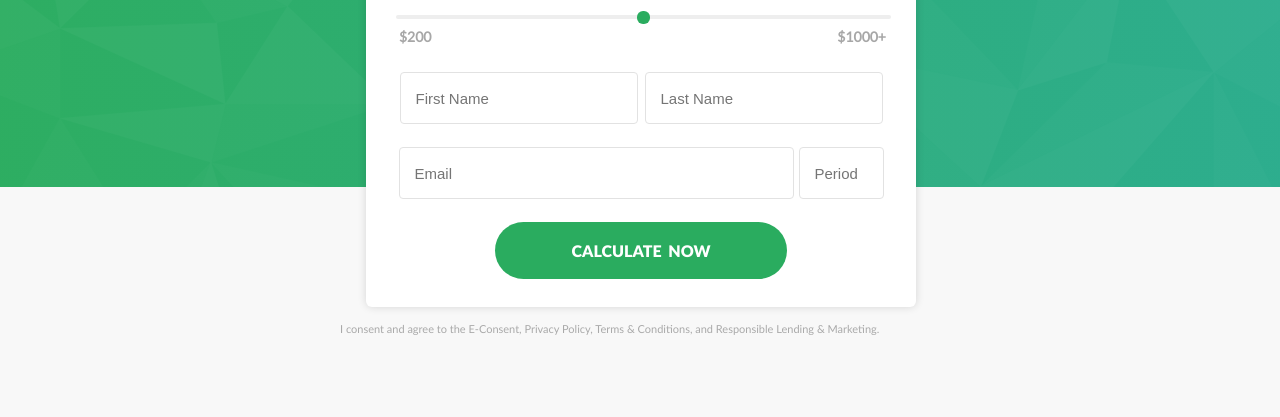
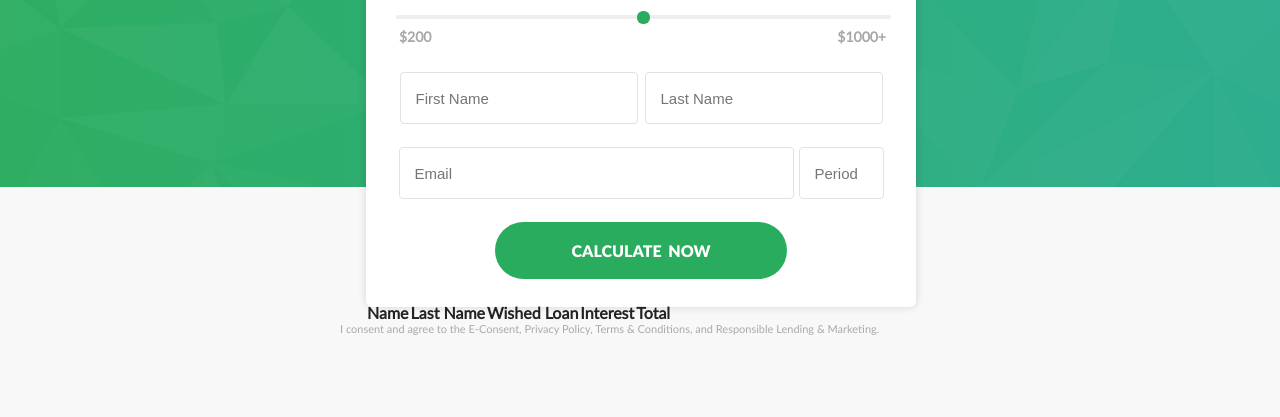
Before and after one commit to y-kyrychok/loanadvance, a plain HTML site: page index.html in a window 1280 px wide. Shown: the part 383-800 px from the top of the page. Drawn offline with Linux system fonts and the light colour scheme.

Commit message:
add table remove attribute

```diff
--- a/index.html
+++ b/index.html
@@ -27,7 +27,7 @@
     </div>
     </header>
     <main>
-        <form width class="request">
+        <form class="request">
             <h2>I would like to borrow<strong class="loan">$600</strong></h2>
             <input type="range" min="200" max="1000" step="50" class="loan-range">
             <div class="range">
@@ -40,6 +40,19 @@
             <input class="email" type="email" required placeholder="Email">
             <input class="period" type="number" required placeholder="Period" min="1" max="24">
             <button type="submit" class="submit-form-request">CALCULATE NOW</button>
+            </div>
+            <div class="loan-info">
+              <table>
+                  <thead>
+                    <tr>
+                        <th>Name
+                        <th>Last Name
+                        <th>Wished Loan
+                        <th>Interest
+                        <th>Total
+                    </tr>
+                  </thead>
+              </table>
             </div>
         </form>
         <section class="how-it-works">
```
